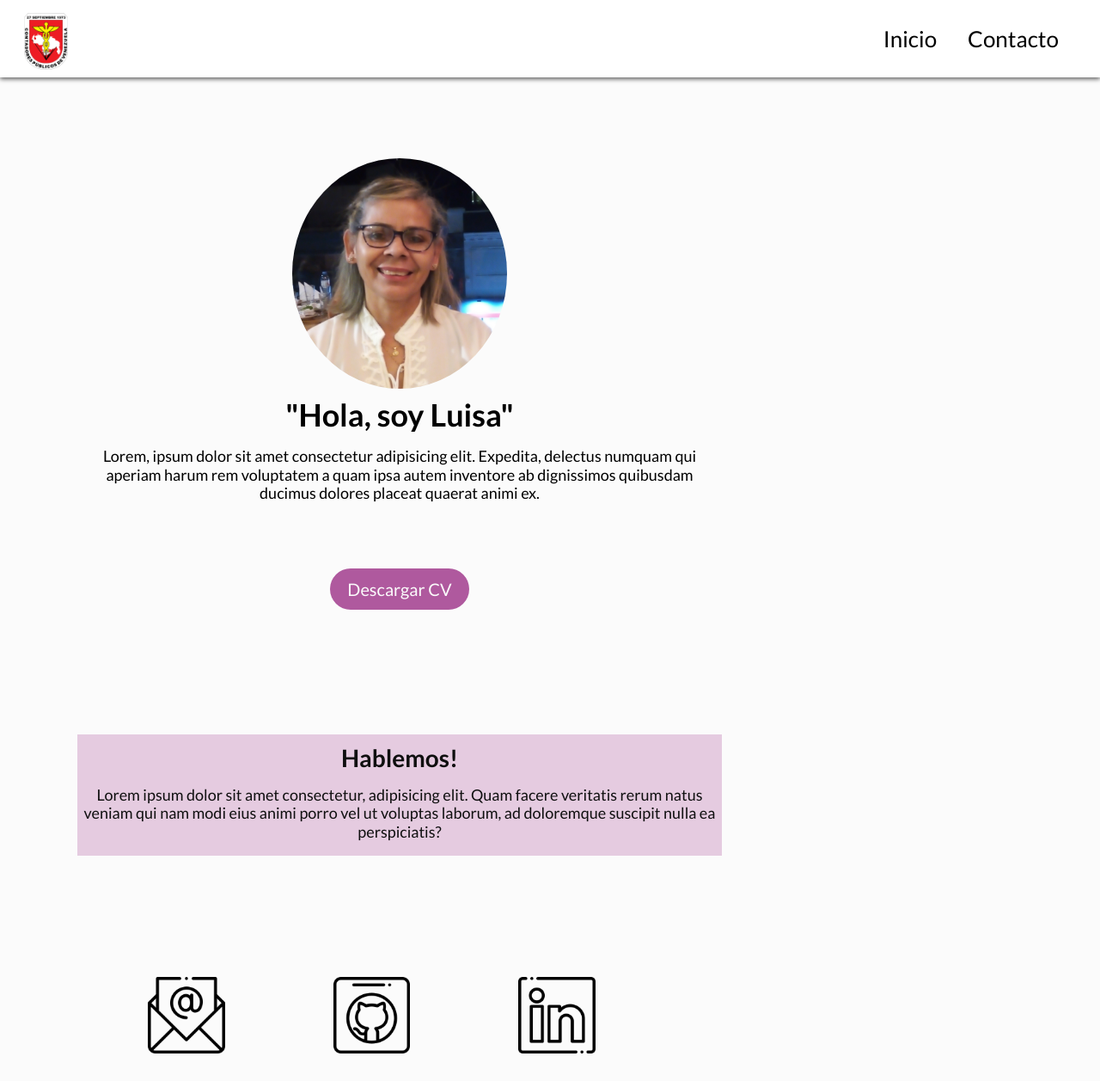
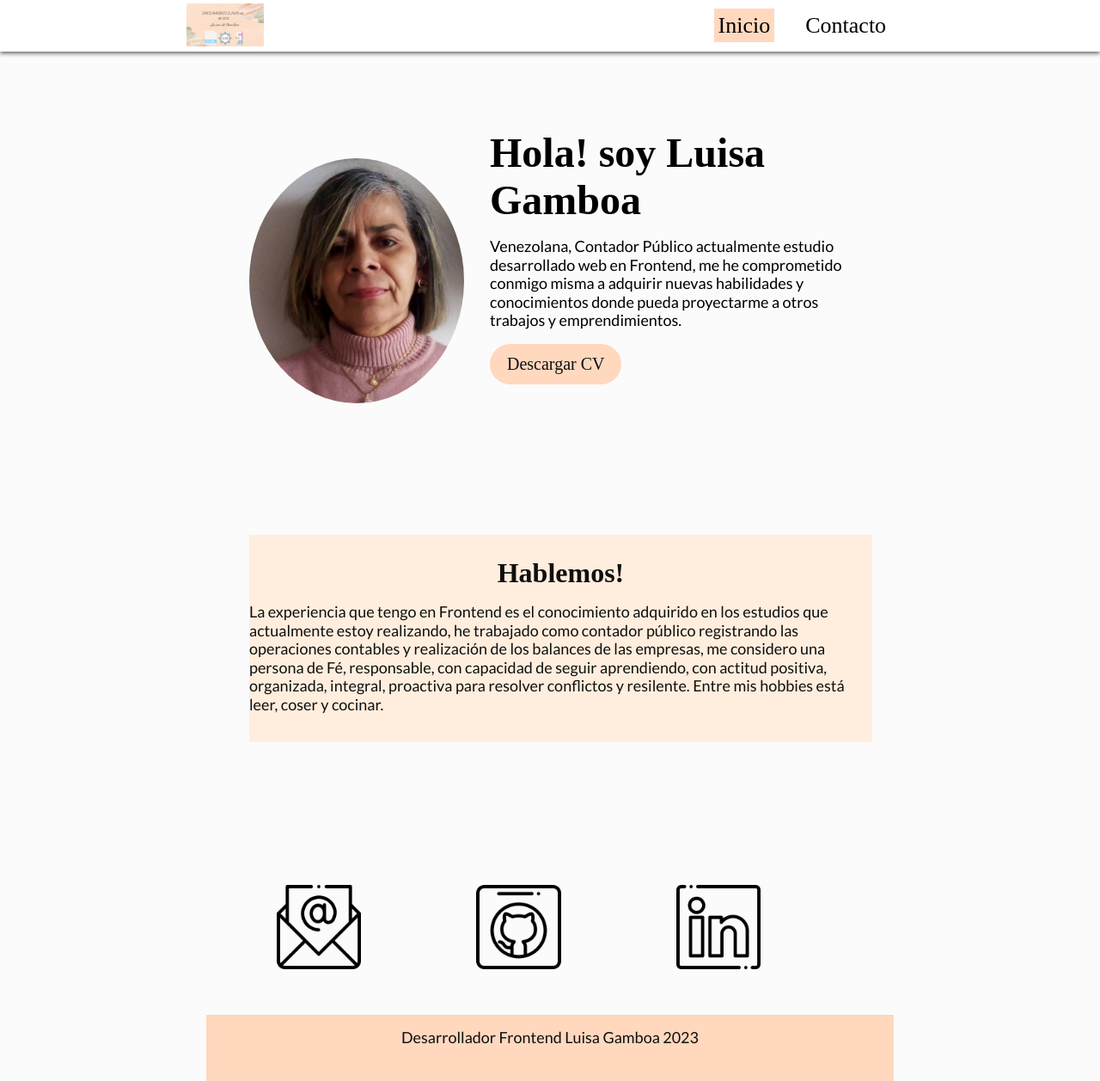
Before and after one commit to 01iraimagamboa01/proyecto-2-cod-latam, a plain HTML site: page index.html in a window 1280 px wide. Shown: the top 1257 px of the page at 86% size. Drawn offline with Linux system fonts and the light colour scheme.

Commit message:
proyecto 2

```diff
--- a/css/styles.css
+++ b/css/styles.css
@@ -4,7 +4,7 @@
 /*usamos el selector universal para afectar a todos los elementos*/
 
 
-*{
+* {
     box-sizing: border-box;
     margin: 0;
     padding: 0;
@@ -15,7 +15,7 @@
 
 /*se importó de google font lato la versión normal (400) y bold (700)*/
 
-body{
+body {
     max-width: 1200px;
     margin: auto;
     background: #fbfbfb;
@@ -25,7 +25,7 @@ body{
 }
 
 
-header{
+header {
     background: #fff;
     display: flex;
     align-items: center;
@@ -38,30 +38,29 @@ header{
     left: 0;
     box-shadow: 0px 2px 5px #5f5f5f;
 
+
 }
 
 
 /*la imagen del logo es grande y se le colocó unas propiedades para ajustarla a la página*/
-img{
+img {
     max-width: 50%;
-}
-
-.im-fig-logo{
-    margin-top: 12px;
-    margin-left: 12px;
 
 }
 
+.im-fig-logo {
+    margin-top: 5px
+}
 
 
-#inicio{
+#inicio {
     justify-content: space-araund;
 }
 
 
 /*se aplica estilos a un elemento que estén específicamente dentro de otro*/
 
-ul{
+ul {
     display: flex;
     justify-content: end;
     align-items: center;
@@ -71,22 +70,24 @@ ul{
 }
 
 
-ul li{
+ul li {
     padding: 18px;
     display: inline-block;
 
 }
 
-a{
+a {
     font-size: 26px;
     text-decoration: none;
     color: black;
 
 }
- main{
+
+main {
     display: block;
     max-width: 1200px;
     margin: auto;
+
 }
 
 section {
@@ -103,14 +104,14 @@ section {
 
 }
 
-h1{
-   font-size: 36px;
+h1 {
+    font-size: 36px;
 }
 
 
 /*se tomo foto de perfil de la persona del curriculum vitae*/
 
-.foto-perfil{
+.foto-perfil {
     display: flex;
     justify-content: center;
     align-items: center;
@@ -118,7 +119,7 @@ h1{
 
 }
 
-.foto-perfil{
+.foto-perfil {
     width: 100%;
     border-radius: 50%;
     margin-top: 4rem;
@@ -129,7 +130,7 @@ h1{
 }
 
 
-p{
+p {
     margin: 16px 0;
     line-height: 1.2;
     text-align: center;
@@ -138,7 +139,7 @@ p{
 }
 
 
-.btn{
+.btn {
     background-color: #af599e;
     color: #fbfbfb;
     padding: 12px 20px;
@@ -150,8 +151,7 @@ p{
 }
 
 
-h2{
-    font-family: 'Lato', sans-serif;
+h2 {
     font-size: 28px;
     text-align: center;
     margin-top: 10px;
@@ -159,14 +159,14 @@ h2{
 }
 
 
-#contacto{
+#contacto {
     background-color: rgba(175, 89, 158, 0.3);
     color: #0f0f0f;
 
 }
 
 
-.icono{
+.icono {
     display: flex;
 
 
@@ -192,3 +192,137 @@ p{
     justify-content: center;
 
 }
+
+/*mobile*/
+
+section {
+    display: flex;
+    flex-direction: column;
+    }
+
+h1{
+    font-size: 36px;
+    }
+
+
+/* tablet  */
+
+@media (min-width: 768px) {
+
+    section {
+    flex-direction: row;
+}
+
+
+h1{
+    font-size: 36px;
+}
+
+/* Estableciendo altura, dirección de texto y el padding de datos personales*/
+.datos {
+    width: 60%;
+    text-align: left;
+    padding: 30px;
+
+}
+
+
+
+/* desktop */
+
+/*colocandole el margin y padding a la @mediaqueri para escritorio*/
+
+@media (min-width: 1024px) {
+
+    }
+
+/* Selector universal para pantalla de escritorio*/
+    * {
+        margin: 0;
+        padding: 0;
+    }
+
+
+    /* nuevas medidas del body*/
+    body {
+        max-width: 800px;
+        width: 100%;
+        margin: auto;
+        font-family: 'Cormorant Infant', serif;
+    }
+
+    /* Margin del main*/
+    main {
+        margin: auto;
+
+    }
+
+    /* Medidas del deader */
+    header {
+        height: 60px;
+        justify-content: space-around;
+    }
+
+    /* Nueva disrección de la página en escritorio*/
+    section#inicio {
+        flex-direction: row;
+
+    }
+
+    /* Nueva medida de letra y alineación de texto*/
+    h1 {
+        font-size: 48px;
+        text-align: left;
+
+    }
+
+    /* Alineación de párrafo*/
+    p{
+        text-align: left;
+    }
+
+    .datos {
+        width: 80%;
+        text-align: left;
+
+
+    }
+
+    /* Cambio de color del botón*/
+    .btn {
+        margin-top: 0px;
+        background-color: #FFD8BE;
+        color: #0f0f0f;
+
+    }
+
+    /* Nuevo tamaño de letra de h2*/
+    h2 {
+        font-size: 32px;
+    }
+
+    /* Cambio de color de contacto*/
+    .contacto {
+        padding: 16px 0;
+        background-color: #FFEEDD;
+        text-align: center;
+
+    }
+
+    /* Modificación de las medidas del footer y cambio de color */
+    .footer {
+        width: 100%;
+        max-width: 1200px;
+        background-color: #FFD8BE;
+        color: #0f0f0f;
+    }
+
+}
+    /* Dandolé actividad a los botones de inicio y contacto con javascript */
+
+li.menu-item:hover,
+li.menu-item a.active,
+a.btn:hover {
+    background: #FFD8BE;
+    transition: background-color 0.5s;
+    padding: 5px;}
--- a/index.html
+++ b/index.html
@@ -1,5 +1,6 @@
 <!DOCTYPE html>
 <html lang="es">
+
 <head>
     <meta charset="UTF-8">
     <meta http-equiv="X-UA-Compatible" content="IE=edge">
@@ -10,26 +11,46 @@
 
 <body>
     <header>
-        <a href="#inicio"><img src="img/colegio de contadores de venezuela.png" width="90" alt="" class="im-fig-logo"></a>
+        <a href="#inicio"><img src="img/Peach Green Colorful Watercolor Pastel Web Developer Portfolio Presentation.jpg"
+                width="180px" alt="" class="im-fig-logo"></a>
         <nav>
-            <ul>
-                <li><a href="#inicio">Inicio</a></li>
-                <li><a href="#contacto">Contacto</a></li>
+            <ul id="menu">
+                <li class="menu-item">
+                    <a href="#inicio" class="active">Inicio
+                    </a>
+                </li>
+                <li class="menu-item">
+                    <a href="#contacto"> Contacto</a>
+                </li>
             </ul>
         </nav>
     </header>
     <main>
         <section id="inicio">
-            <img src="img/Mi foto.jpg" width="400" alt="" class="foto-perfil">
-            <h1>"Hola, soy Luisa"</h1>
-            <p>Lorem, ipsum dolor sit amet consectetur adipisicing elit. Expedita, delectus numquam qui aperiam harum rem voluptatem a quam ipsa autem inventore ab dignissimos quibusdam ducimus dolores placeat quaerat animi ex.</p>
-        <a href="img/CV.pdf" class="btn">Descargar CV</a>
+            <img src="img/Foto CV.jpg" alt="" class="foto-perfil">
+            <article class="datos">
+                <h1>Hola! soy Luisa Gamboa</h1>
+                <p>Venezolana, Contador Público actualmente estudio desarrollado web en Frontend, me he comprometido
+                    conmigo misma a
+                    adquirir nuevas habilidades y conocimientos donde pueda proyectarme a otros trabajos y
+                    emprendimientos.</p>
+                <a href="img/Curriculum Luisa.pdf" class="btn">Descargar CV</a>
+            </article>
         </section>
         <section>
             <article id="contacto">
-            <h2>Hablemos!</h2>
-            <p>Lorem ipsum dolor sit amet consectetur, adipisicing elit. Quam facere veritatis rerum natus veniam qui nam modi eius animi porro vel ut voluptas laborum, ad doloremque suscipit nulla ea perspiciatis?</p>
+                <article class="contacto">
+                    <h2>Hablemos!</h2>
+                    <p>La experiencia que tengo en Frontend es el conocimiento adquirido en los estudios que actualmente estoy
+                        realizando, he trabajado como contador público registrando las operaciones contables y
+                        realización de los balances de las empresas, me considero una persona de Fé, responsable, con
+                        capacidad de seguir aprendiendo, con actitud
+                        positiva, organizada, integral, proactiva para resolver conflictos y resilente. Entre mis
+                        hobbies está leer,
+                        coser y cocinar.</p>
+                </article>
             </article>
+        </section>
         <section>
             <ul class="iconos">
                 <li><a href="img/mail.png"><img src="img/mail.png" alt=""></a></li>
@@ -38,9 +59,10 @@
             </ul>
         </section>
     </main>
-        <footer>
-            <footer class="footer">
-            <p>Contador Luisa Gamboa</p>
+    <footer>
+        <footer class="footer">
+            <p>Desarrollador Frontend Luisa Gamboa 2023</p>
         </footer>
-    </body>
+        <script src="js/main.js"></script>
+</body>
 </html>
--- /dev/null
+++ b/js/main.js
@@ -0,0 +1,12 @@
+
+/* Aplicando eventos a iicio y contacto */
+
+const menuItems = document.querySelectorAll(".menu-item")
+menuItems.forEach(function(item) {
+    item.addEventListener("click", function(e) {
+        const currentItem = document.querySelector(".active");
+        currentItem.classList.remove("active");
+        e.target.classList.add("active");
+    });
+
+});
```
Also changed, not shown: img/Foto CV.jpg (added), img/Mi foto.jpg (deleted), img/Peach Green Colorful Watercolor Pastel Web Developer Portfolio Presentation.jpg (added), img/colegio de contadores de venezuela.png (deleted), 2 other files.
